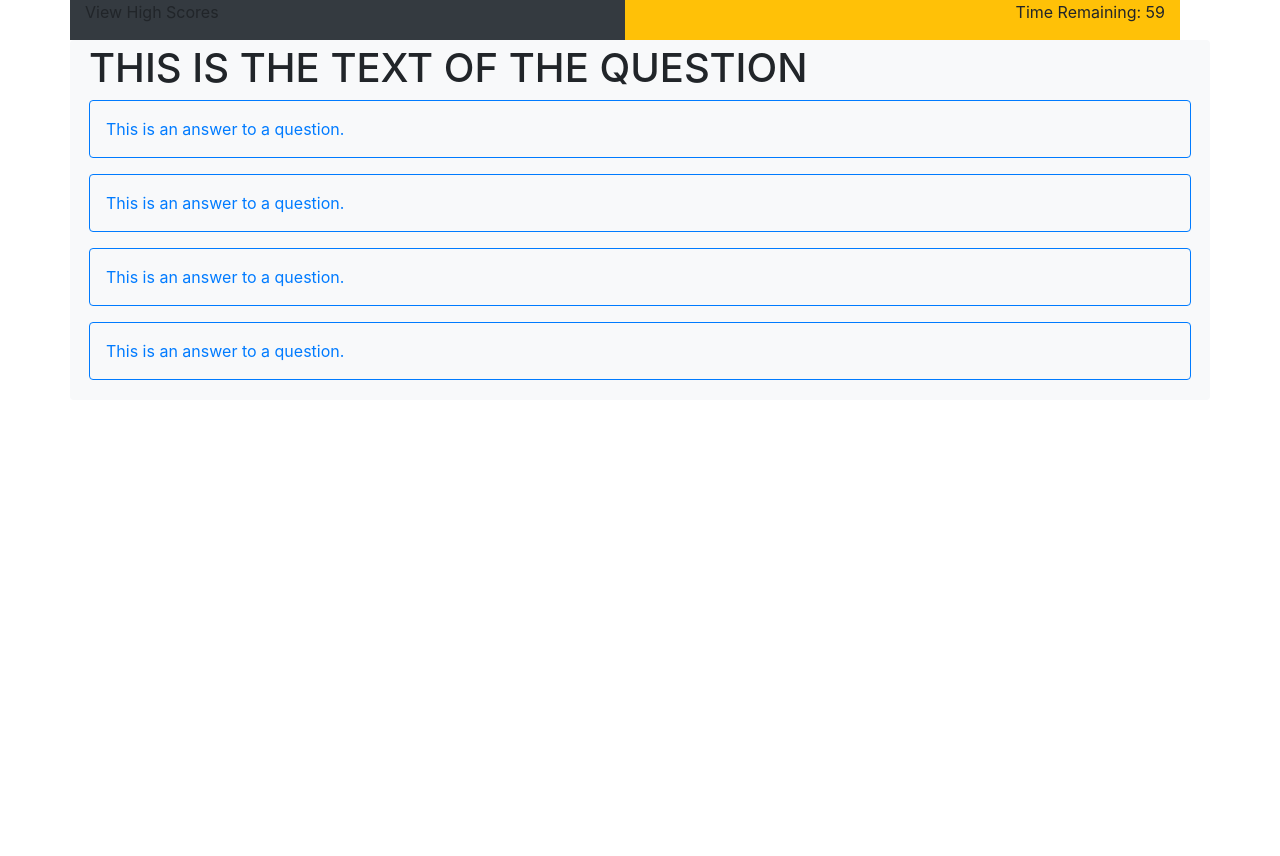
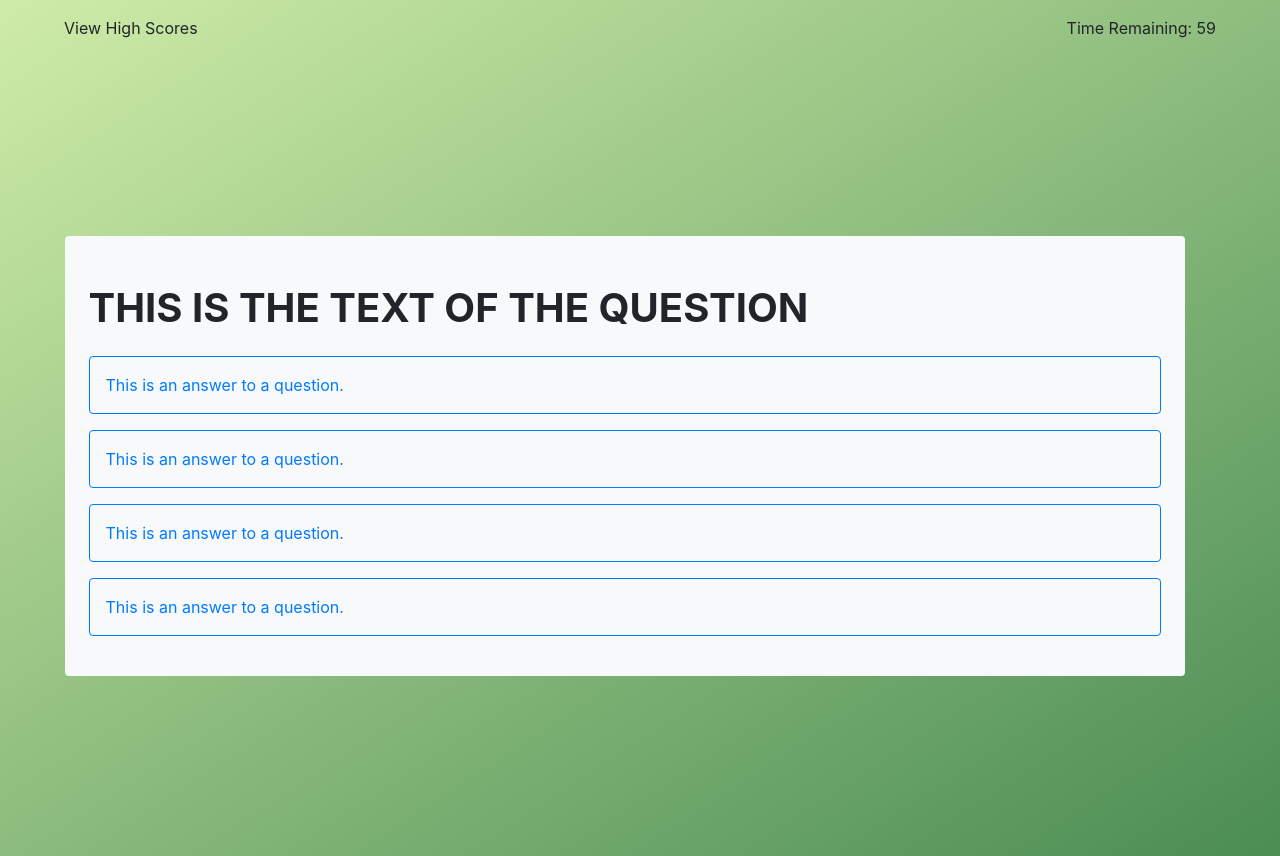
Before and after one commit to Pryority/javascript-quiz, a plain HTML site: page index.html in a window 1280 px wide. Before the commit the page ends 800 px from the top, so only its background shows below. Drawn offline with nearby package versions, Linux system fonts and the light colour scheme.

Commit message:
structured html elements and did rough styling

```diff
--- a/assets/css/style.css
+++ b/assets/css/style.css
@@ -0,0 +1,12 @@
+* {
+  margin: 0;
+  padding: 0;
+}
+
+body {
+  background: linear-gradient(
+    147deg,
+    rgb(207, 236, 168) 0%,
+    rgb(75, 141, 84) 100%
+  );
+}
--- a/index.html
+++ b/index.html
@@ -9,34 +9,27 @@
     <title>JS Quiz</title>
 </head>
 <body>
-    <header>
-        <div class="container mx-auto">
-            <div class="row row-cols-2 w-100">
-                <div class="col text-left bg-dark text-pink">
-                    <p class="fs-1">View High Scores</p>
+    <div class="row d-flex mx-auto">
+        <div class="col px-md-5"><div class="p-3 bg-transparent bg-light text-left">View High Scores</div></div>
+        <div class="col px-md-5"><div class="p-3 bg-transparent bg-light text-right">Time Remaining: 59</div></div>
     </div>
-                <div class="col text-right bg-warning">
-                    <p class="fs-1 ">Time Remaining: 59</p>
-                </div>
-            </div>
-        </div>
-    </header>
+    <div class="min-vh-100 d-flex mx-auto justify-content-center">
 
-    <main>
-        <div class="col align-center">
-            <div class="container mx-auto p-1 rounded bg-light">
-                <div class="col">
-                    <h1 class="fw-bold">THIS IS THE TEXT OF THE QUESTION</h1>
+        <div class="min-vh-100 d-flex mx-auto align-items-center">
+            <section class="row w-100 justify-content-center">
+                <div class="col d-flexjustify-content-center">
+                    <div class="col p-4 mx-auto align-items-center rounded bg-light">
+                        <h1 class="font-weight-bolder my-4">THIS IS THE TEXT OF THE QUESTION</h1>
                         <button type="button" class="btn btn-outline-primary p-3 mb-3 w-100 text-left">This is an answer to a question.</button>
                         <button type="button" class="btn btn-outline-primary p-3 mb-3 w-100 text-left">This is an answer to a question.</button>
                         <button type="button" class="btn btn-outline-primary p-3 mb-3 w-100 text-left">This is an answer to a question.</button>
                         <button type="button" class="btn btn-outline-primary p-3 mb-3 w-100 text-left">This is an answer to a question.</button>
+                    </div>
+                </div>
 
-                </div>
+            </section>
 
         </div>
     </div>
-    </main>
-
 </body>
 </html>
```
Lines whose indentation alone changed are shown as unchanged.
